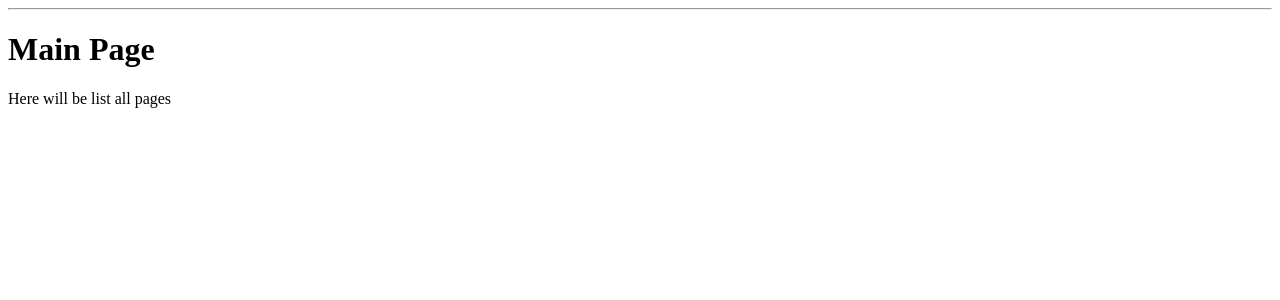
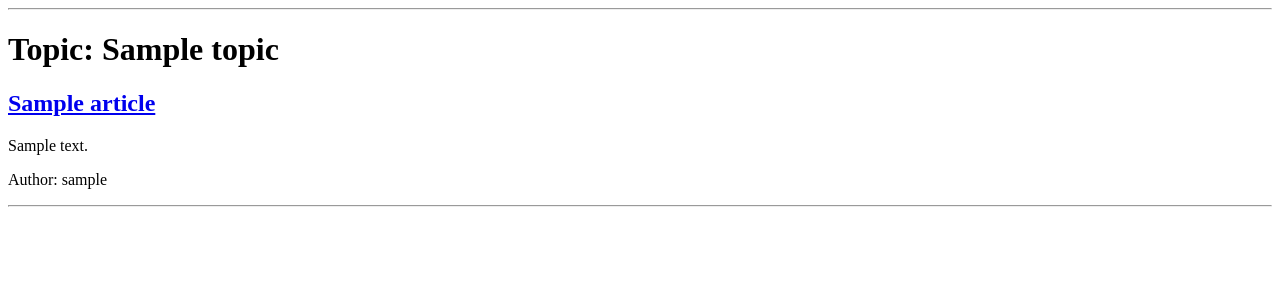
Before and after one commit to Otobrazheniye/gulevatenko_premodule3, a Django app: page /topics/1/ in a window 1280 px wide. Shown: the part 26-326 px from the top of the page. Run offline with Django 5.2, Linux system fonts and the light colour scheme; tables that the repository leaves empty hold one stand-in row (values such as "Sample post").

Commit message:
complite base logic article and topics

```diff
--- a/blog/views.py
+++ b/blog/views.py
@@ -44,11 +44,25 @@ def article_create(request):
 
 
 def topic_list(request):
-    return render(request,'blog/topic_list.html')
+    topics = Topic.objects.all().order_by('name')
+
+    context = {
+        'topics': topics,
+    }
+
+    return render(request, 'blog/topic_list.html', context)
 
 
 def topic_detail(request, topic_id):
-    return render(request,'blog/topic_detail.html')
+    topic = get_object_or_404(Topic, id = topic_id)
+    articles = topic.articles.all().order_by('-created_at')
+
+    context = {
+        'topic': topic,
+        'articles': articles,
+    }
+
+    return render(request,'blog/topic_detail.html', context)
 
 #
 def topic_subscribe(request, topic_id):
--- a/templates/blog/topic_detail.html
+++ b/templates/blog/topic_detail.html
@@ -1,11 +1,29 @@
 {% extends 'base.html' %}
 
 {% block title %}
-Topic Details
+Topic: {{ topic.name }}
 {% endblock %}
 
 {% block content %}
-<h1>Main Page</h1>
+<h1>Topic: {{ topic.name }}</h1>
 
-<p>Here will be list all pages</p>
+
+{% for article in articles %}
+    <article>
+        <h2>
+            <a href="{% url 'article_detail' article.id %}">
+                {{ article.title }}
+            </a>
+        </h2>
+        <p>{{ article.content|truncatechars:50 }}</p>
+        <p>Author: {{ article.author }}</p>
+    </article>
+
+    <hr>
+{% empty %}
+    <p>In this topic: 0 articles</p>
+{% endfor %}
+<!-- <p>Topic id: {{ topic.id }}</p>  -->
+<!-- <p>Topic name: {{ topic.name }}</p>  -->
+<!-- <p>DEBUG TOPIC DETAIL TEMPLATE WORKS</p> -->
 {% endblock %}
```
Also changed, not shown: templates/blog/topic_list.html (+13 -4 lines).
